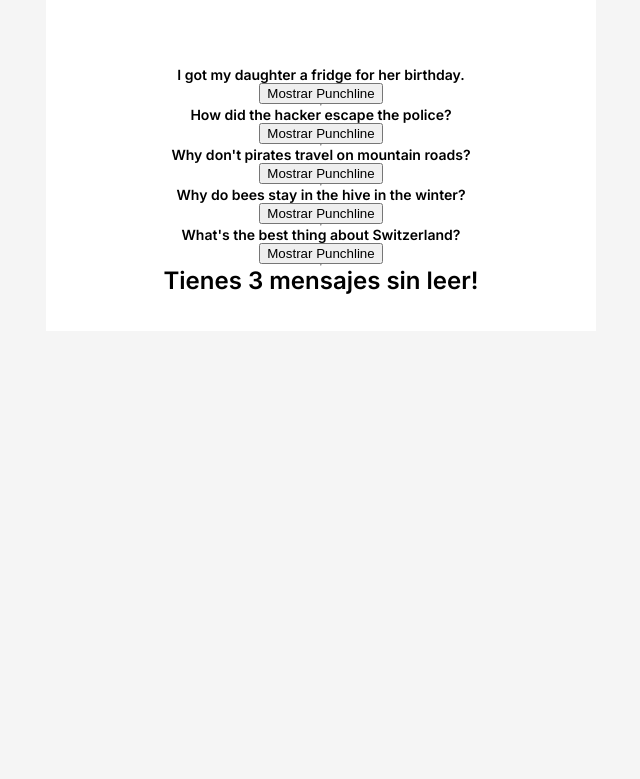
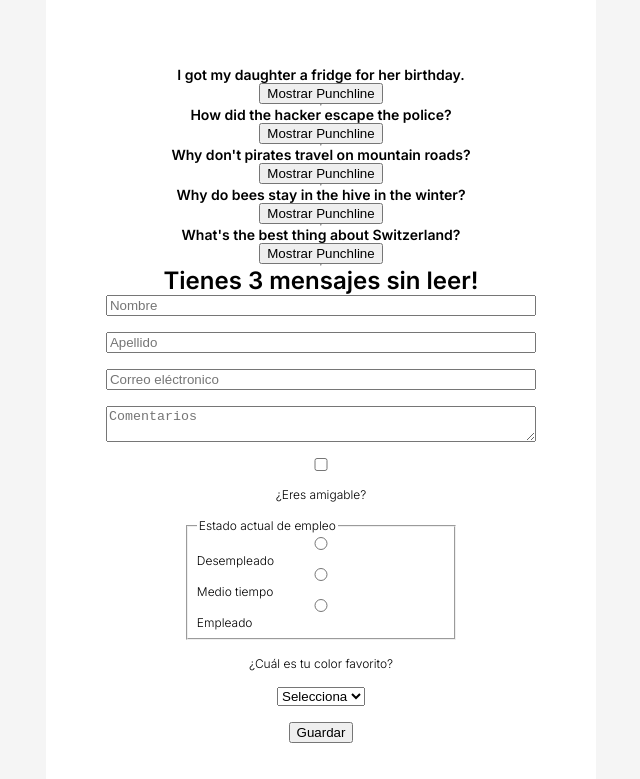
Before and after one commit to crcascr/React-Learning, a React (Create React App) app in the folder interactive-web-app/: page / in a window 1280 px wide. Shown: the part 1044-1823 px from the top of the page, without its empty margins (319-959 px from the left). Before the commit the page ends 1375 px from the top, so only its background shows below. Built offline with nearby package versions, Linux system fonts and the light colour scheme.

Commit message:
Aprendizaje formularios

```diff
--- /dev/null
+++ b/interactive-web-app/src/components/Formulario/AppFormulario.js
@@ -0,0 +1,118 @@
+import React from "react";
+import "./Formulario.css";
+
+function AppFormulario() {
+  const [datos, setDatos] = React.useState({
+    nombre: "",
+    apellido: "",
+    email: "",
+    comentarios: "",
+    esAmigable: false,
+    empleo: "",
+    colorFav: "",
+  });
+
+  function cambiarDato(event) {
+    setDatos((prevDatos) => {
+      const { name, value, type, checked } = event.target;
+      return {
+        ...prevDatos,
+        [name]: type === "checkbox" ? checked : value,
+      };
+    });
+  }
+
+  function manejarSubmit(event) {
+    event.preventDefault();
+    console.log(datos);
+  }
+  //console.log(datos.colorFav);
+  return (
+    <form className="formFormulario" onSubmit={manejarSubmit}>
+      <input
+        name="nombre"
+        type="text"
+        placeholder="Nombre"
+        onChange={cambiarDato}
+        value={datos.nombre}
+      />
+      <input
+        name="apellido"
+        type="text"
+        placeholder="Apellido"
+        onChange={cambiarDato}
+        value={datos.apellido}
+      />
+      <input
+        name="email"
+        type="email"
+        placeholder="Correo eléctronico"
+        onChange={cambiarDato}
+        value={datos.email}
+      />
+      <textarea
+        name="comentarios"
+        placeholder="Comentarios"
+        onChange={cambiarDato}
+        value={datos.comentarios}
+      ></textarea>
+      <input
+        name="esAmigable"
+        id="esAmigable"
+        type="checkbox"
+        onChange={cambiarDato}
+        checked={datos.esAmigable}
+      />
+      <label htmlFor="esAmigable">¿Eres amigable?</label>
+      <fieldset>
+        <legend>Estado actual de empleo</legend>
+        <input
+          type="radio"
+          id="desempleado"
+          name="empleo"
+          value="desempleado"
+          onChange={cambiarDato}
+          checked={datos.empleo === "desempleado"}
+        />
+        <label htmlFor="desempleado">Desempleado</label>
+        <input
+          type="radio"
+          id="medioTiempo"
+          name="empleo"
+          value="medioTiempo"
+          onChange={cambiarDato}
+          checked={datos.empleo === "medioTiempo"}
+        />
+        <label htmlFor="medioTiempo">Medio tiempo</label>
+        <input
+          type="radio"
+          id="empleado"
+          name="empleo"
+          value="empleado"
+          onChange={cambiarDato}
+          checked={datos.empleo === "empleado"}
+        />
+        <label htmlFor="empleado">Empleado</label>
+      </fieldset>
+      <label htmlFor="colorFav">¿Cuál es tu color favorito?</label>
+      <select
+        id="colorFav"
+        value={datos.colorFav}
+        onChange={cambiarDato}
+        name="colorFav"
+      >
+        <option value="">Selecciona</option>
+        <option value="rojo">Rojo</option>
+        <option value="naranja">Naranja</option>
+        <option value="amarillo">Amarillo</option>
+        <option value="verde">Verde</option>
+        <option value="azul">Azul</option>
+        <option value="indigo">Indigo</option>
+        <option value="violeta">Violeta</option>
+      </select>
+      <button>Guardar</button>
+    </form>
+  );
+}
+
+export default AppFormulario;
--- /dev/null
+++ b/interactive-web-app/src/components/Formulario/Formulario.css
@@ -0,0 +1,11 @@
+.formFormulario{
+    display: flex;
+    flex-direction: column;
+    width: 90%;
+    gap: 1rem;
+    align-items: center;
+}
+
+input,textarea{
+    width: 100%;
+}
--- a/interactive-web-app/src/components/Meme.js
+++ b/interactive-web-app/src/components/Meme.js
@@ -6,6 +6,7 @@ import Saludo from "./Saludo/Saludo";
 import AppCajas from "./Cajas/AppCajas";
 import AppChistes from "./Chistes/AppChistes";
 import AppMensajes from "./Mensajes/AppMensajes";
+import AppFormulario from "./Formulario/AppFormulario";
 
 function Meme() {
   /*function saludo(nombre) {
@@ -237,6 +238,7 @@ function Meme() {
       <AppCajas modoOscuro={false}/>
       <AppChistes/>
       <AppMensajes/>
+      <AppFormulario/>
     </main>
   );
 }
```
